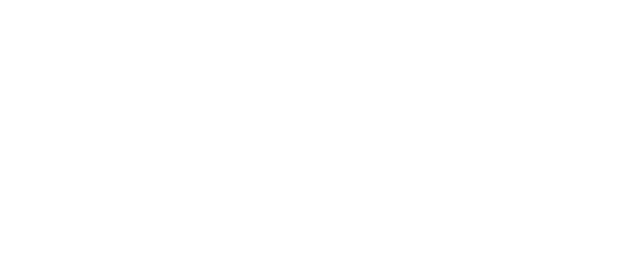
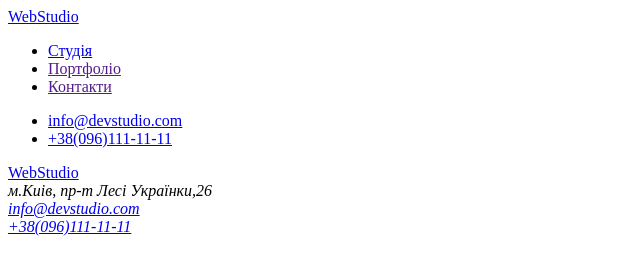
Before and after one commit to Eduardkvaker/goit-markup-hw-02, a plain HTML site: page portfolio.html in a window 1280 px wide. Shown: the whole page, without its empty margins (0-640 px from the left). Drawn offline with Linux system fonts and the light colour scheme.

Commit message:
add to goit-markup-hw-02

```diff
--- a/portfolio.html
+++ b/portfolio.html
@@ -11,6 +11,30 @@
     <link rel="stylesheet" href="./css/styles.css" />
 </head>
 <body>
+    <header class="header">
+        <nav>
+            <a href="./index.html">WebStudio</a>
+            <ul>
+                <li><a href="./index.html">Студія</a></li>
+                <li><a href="">Портфоліо</a></li>
+                <li><a href="">Контакти</a></li>
+            </ul>
+        </nav>
+        <ul>
+            <li><a href="mailto:info@devstudio.com">info@devstudio.com</a></li>
+            <li><a href="tel:+380961111111">+38(096)111-11-11</a></li>
+        </ul>
+    </header>
+    <main>
 
+    </main>
+    <footer class="footer">
+        <a href="./index.html">WebStudio</a>
+        <address>
+            м.Киів, пр-т Лесі Українки,26<br>
+            <a href="mailto:info@devstudio.com">info@devstudio.com</a><br>
+            <a href="tel:+380961111111">+38(096)111-11-11</a>
+        </address>
+    </footer>
 </body>
 </html>
```
Also changed, not shown: index.html (+1 -1 lines).
